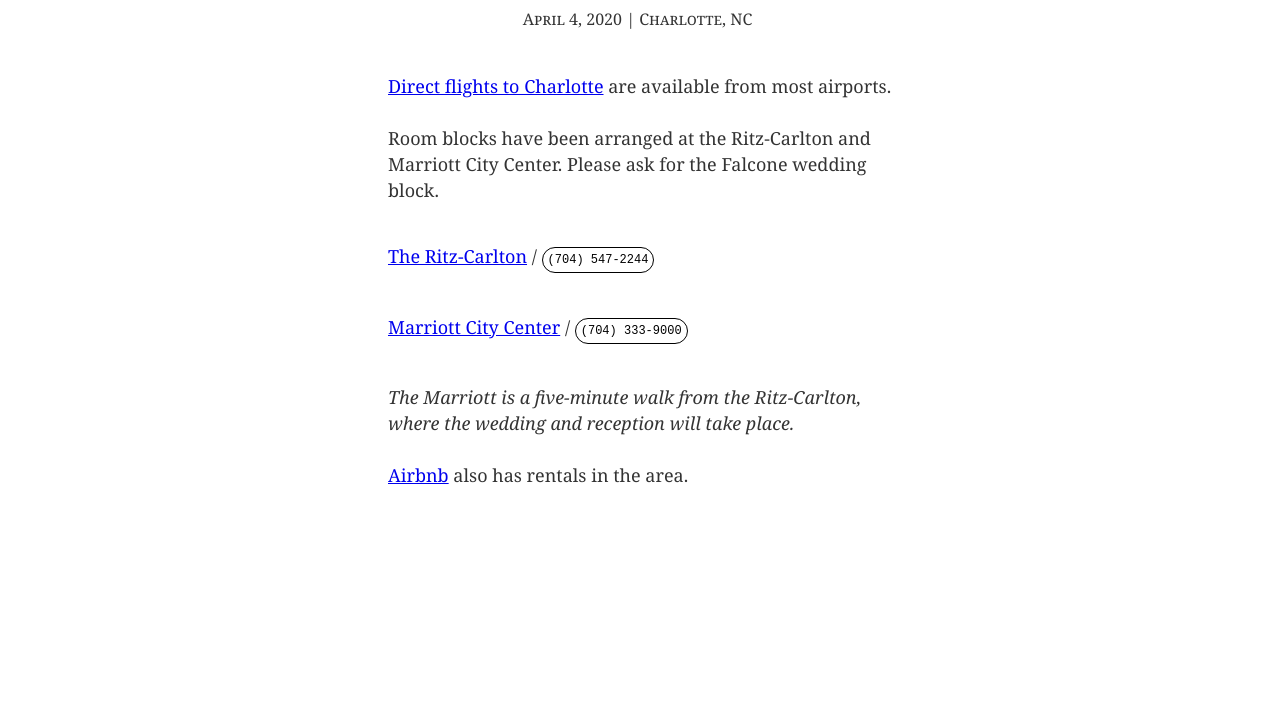
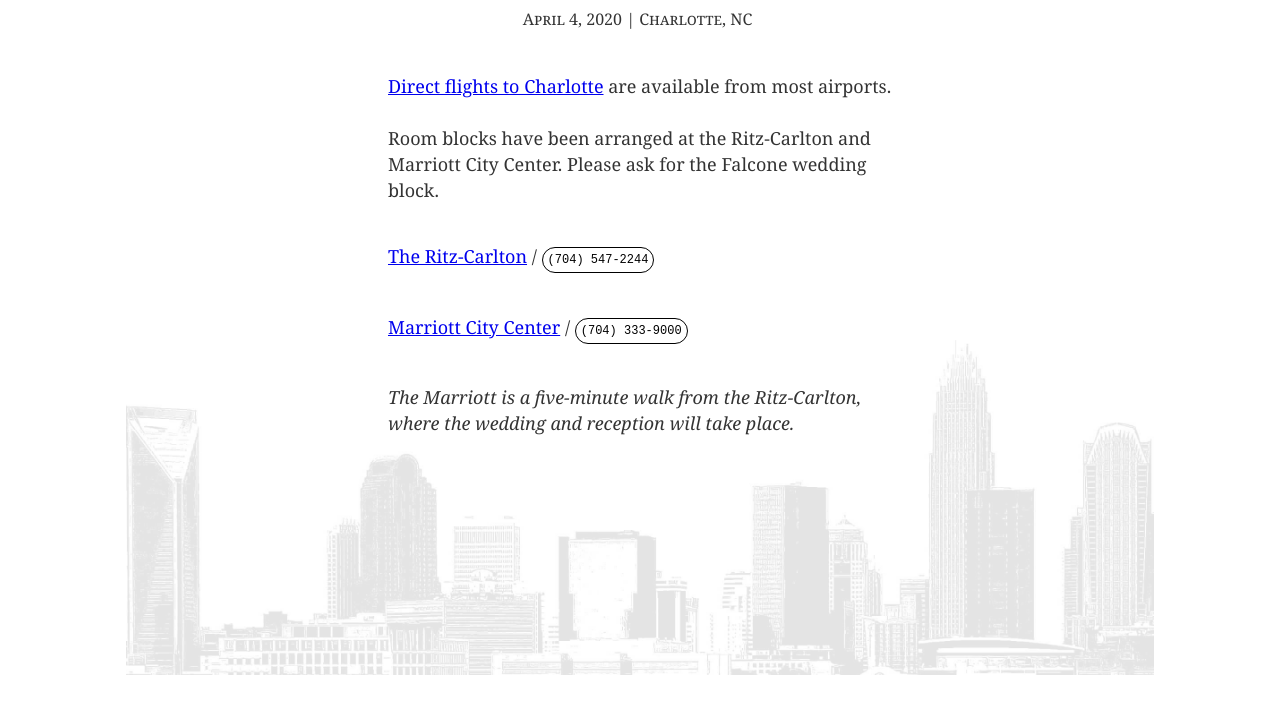
Before and after one commit to nickFalcone/nf-ay-wedding-site, a Gatsby site: page /travel in a window 1280 px wide. Shown: the part 125-837 px from the top of the page. After the commit the page ends 800 px from the top, so only its background shows below. Built offline with nearby package versions, Linux system fonts and the light colour scheme; Gatsby itself is replaced by a stand-in of ours.

Commit message:
silhouette skyline image

```diff
--- /dev/null
+++ b/src/components/city-skyline.js
@@ -0,0 +1,56 @@
+import React from "react"
+import { useStaticQuery, graphql } from "gatsby"
+import Img from "gatsby-image"
+
+const CitySkyline = () => {
+  const data = useStaticQuery(graphql`
+  query {
+    mobileImage: file(relativePath: { eq: "charlotte_skyline.jpg" }) {
+      childImageSharp {
+        fluid(maxWidth: 1000, quality: 100) {
+          ...GatsbyImageSharpFluid_withWebp
+          presentationWidth
+        }
+      }
+    }
+    desktopImage: file(relativePath: { eq: "charlotte_skyline.jpg" }) {
+      childImageSharp {
+        fluid(maxWidth: 1000, quality: 100) {
+          ...GatsbyImageSharpFluid_withWebp
+          presentationWidth
+        }
+      }
+    }
+  }
+`)
+  const sources = [
+    data.mobileImage.childImageSharp.fluid,
+    {
+      ...data.desktopImage.childImageSharp.fluid,
+      media: `(min-width: 768px)`,
+    },
+  ]
+
+  return (
+    <div>
+      <Img
+        fluid={sources}
+        alt={`charlotte skyline`}
+        style={{
+          margin: "0 auto",
+          position: "absolute",
+          bottom: 0,
+          left: 0,
+          right: 0,
+          zIndex: -999,
+          opacity: 0.10,
+          maxWidth: `1028px`,
+        }}
+        fadeIn={false}
+        durationFadeIn={0}
+      />
+    </div>
+  )
+}
+
+export default CitySkyline
--- a/src/pages/travel.js
+++ b/src/pages/travel.js
@@ -2,10 +2,12 @@
 
 import Layout from "../components/layout"
 import SEO from "../components/seo"
+import CitySkyline from "../components/city-skyline"
 
 const Travel = () => (
   <Layout>
     <SEO title="Travel" />
+      <CitySkyline />
     <section style={{ margin: `10rem auto`, padding: `1rem`, maxWidth: `30rem`, textAlign: `left`}}>
       <p><a
       href="https://www.google.com/flights?q=google+flights+to+charlotte+douglass&source=lnms&impression_in_search=true&mode_promoted=true&tbm=flm&sa=X&ved=0ahUKEwivptfamr3jAhXLmOAKHUxoB5AQ_AUIESgB#flt=.CLT.2020-04-04*CLT..2020-04-05;c:USD;e:1;s:0*0;sd:1;t:f"
@@ -17,9 +19,9 @@
         <li style={{margin: `40px auto`,}}><a href="https://www.marriott.com/hotels/travel/cltcc-charlotte-marriott-city-center/" target="_blank" rel="noopener noreferrer">Marriott City Center</a> / <a class="phone" style={{whiteSpace: `nowrap`, textDecoration: `none`, color: `#000`, border: `1px solid #000`, fontSize: `12px`, padding: `5px`, borderRadius: `15px`, fontFamily: `monospace`,}} href="tel:7043339000">(704) 333-9000</a></li>
       </ul>
       <p><em>The Marriott is a five-minute walk from the Ritz-Carlton, where the wedding and reception will take place.</em></p>
-      <p><a href="https://www.airbnb.com/s/Charlotte--North-Carolina--United-States/homes?refinement_paths%5B%5D=%2Fhomes&current_tab_id=home_tab&selected_tab_id=home_tab&source=structured_search_input_header&click_referer=t%3ASEE_ALL%7Csid%3A106550ca-7bac-47e6-81f8-b76fc6e9ac28%7Cst%3ALANDING_PAGE_MARQUEE&search_type=unknown&screen_size=large&hide_dates_and_guests_filters=true&ne_lat=35.24540413902089&ne_lng=-80.75362587093457&sw_lat=35.145945865571036&sw_lng=-80.92116737484082&zoom=13&search_by_map=true&checkin=2020-04-04&checkout=2020-04-05&adults=2&room_types%5B%5D=Entire%20home%2Fapt"
+      {/* <p><a href="https://www.airbnb.com/s/Charlotte--North-Carolina--United-States/homes?refinement_paths%5B%5D=%2Fhomes&current_tab_id=home_tab&selected_tab_id=home_tab&source=structured_search_input_header&click_referer=t%3ASEE_ALL%7Csid%3A106550ca-7bac-47e6-81f8-b76fc6e9ac28%7Cst%3ALANDING_PAGE_MARQUEE&search_type=unknown&screen_size=large&hide_dates_and_guests_filters=true&ne_lat=35.24540413902089&ne_lng=-80.75362587093457&sw_lat=35.145945865571036&sw_lng=-80.92116737484082&zoom=13&search_by_map=true&checkin=2020-04-04&checkout=2020-04-05&adults=2&room_types%5B%5D=Entire%20home%2Fapt"
       target="_blank" rel="noopener noreferrer">
-        Airbnb</a> also has rentals in the area.</p>
+        Airbnb</a> also has rentals in the area.</p> */}
       {/* <p>There is plenty to <a href="https://www.charlottesgotalot.com/" target="_blank" rel="noopener noreferrer">see and do</a> in Charlotte.</p>
       <p>Some of our favorite places include:</p>
       <ul style={{maxWidth: `200px`, textAlign: `left`, margin: `0 auto`,}}>
```
Also changed, not shown: src/images/charlotte_skyline.jpg (added).
